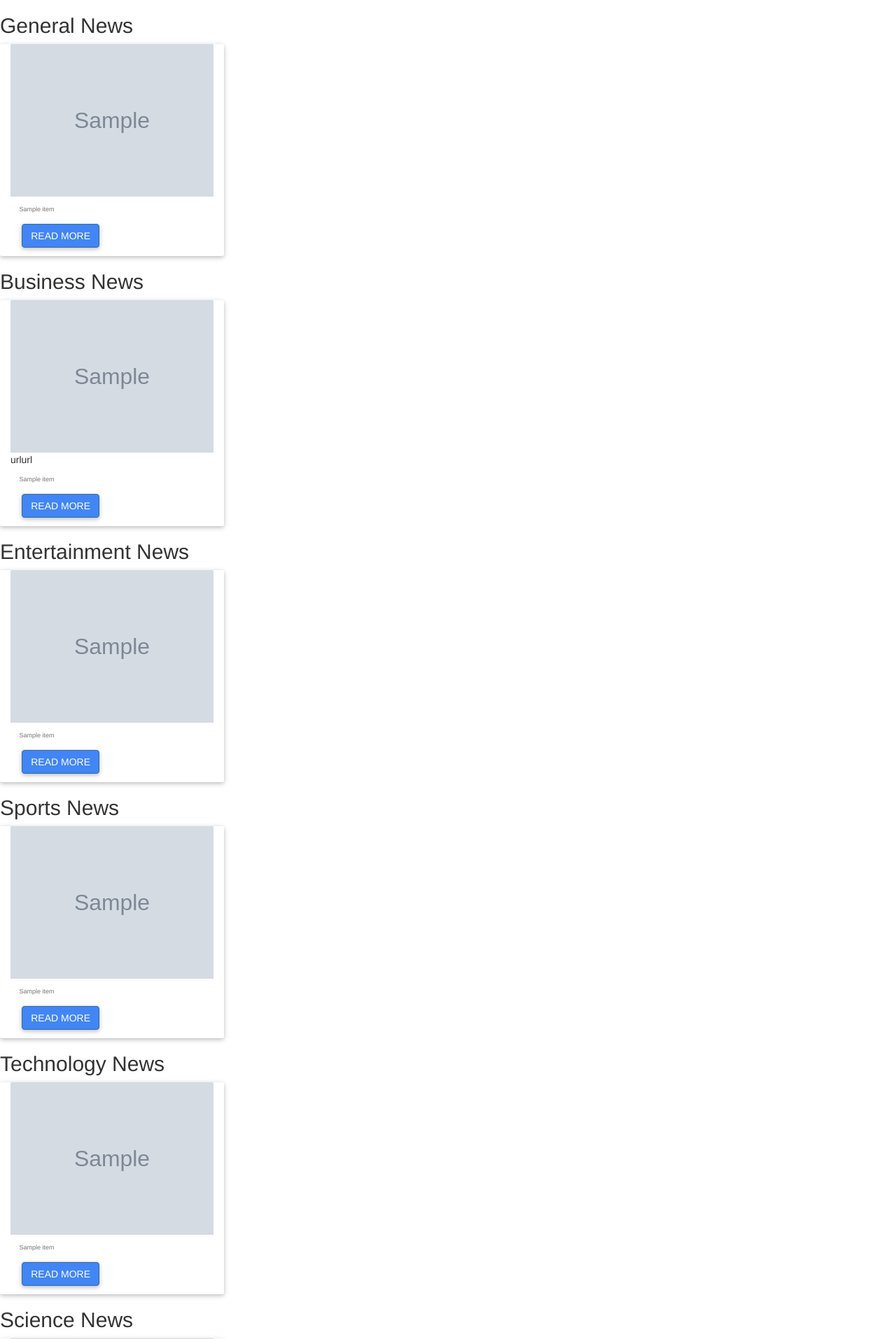
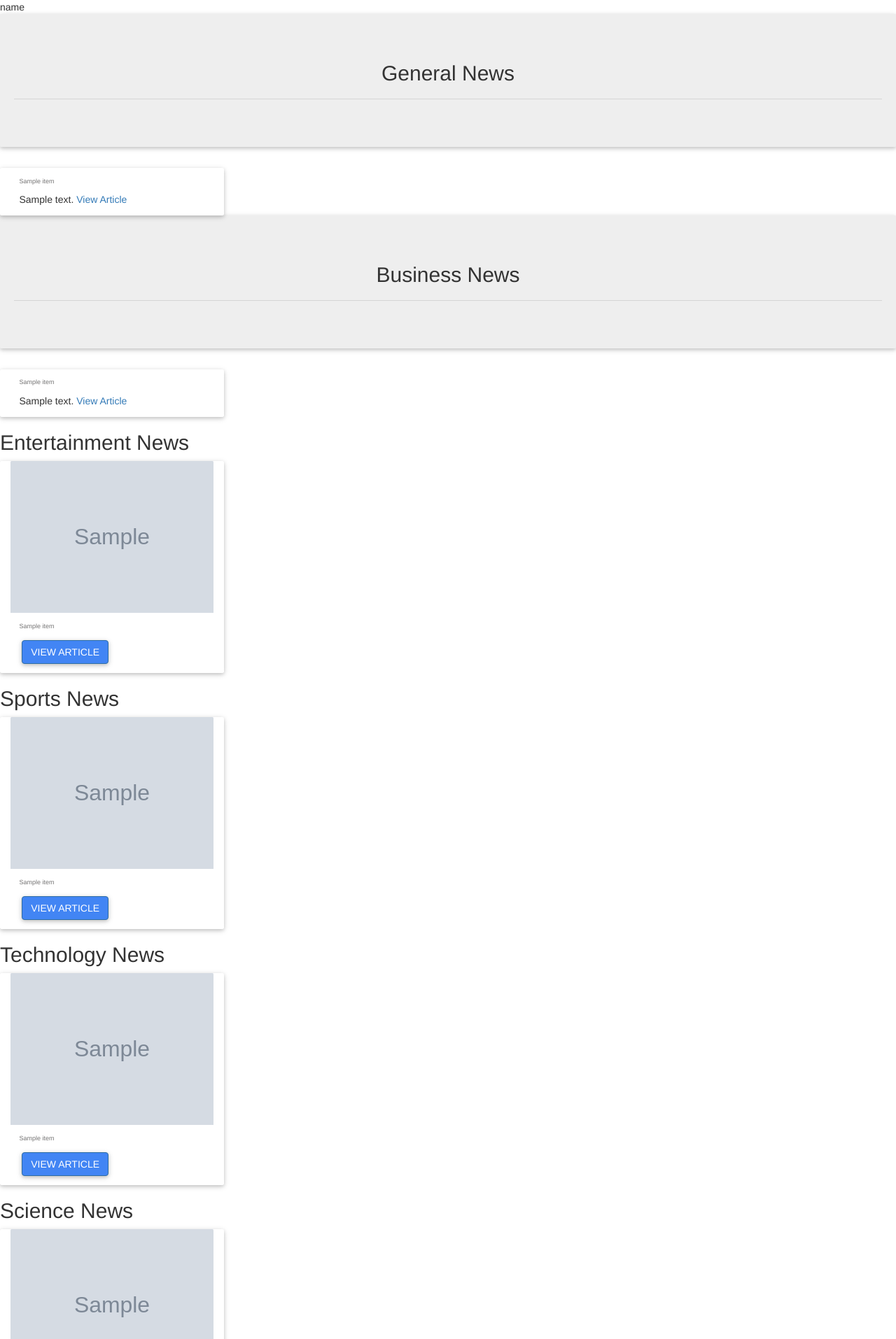
Before and after one commit to alexomaset/News-Highlights, a Flask app: template app/templates/index.html in a window 1280 px wide. Shown: the top 1914 px of the page at 70% size. Run offline with Flask 2, Linux system fonts and the light colour scheme; the template is opened without the code that fills it: most values are stand-ins (such as "Sample title", 1, 10 or a date in 2020); grey boxes marked "Sample" are stand-in pictures; some libraries are stand-ins or nearby versions.

Commit message:
update index file

```diff
--- a/app/__init__.py
+++ b/app/__init__.py
@@ -1,7 +1,7 @@
 
 from flask import Flask
 from flask_bootstrap import Bootstrap
-from .config import config_options
+from config import config_options
 
 bootstrap = Bootstrap()
 
@@ -26,7 +26,7 @@ def create_app(config_name):
 
        # setting the config
 
-   #from .requests import configure_request
-    #configure_request(app)
+    from .requests import configure_request
+    configure_request(app)
 
     return app
--- a/app/templates/index.html
+++ b/app/templates/index.html
@@ -13,10 +13,35 @@
 <link rel="stylesheet" href="{{url_for('static',filename='css/index.css')}}">
 {% endblock %}
 {% block content %}
+
+name
+<!-- sone stuff -->
+
+<!-- <div class="nav-scroller py-1 mb-2">
+    <nav class="nav d-flex justify-content-between">
+      <a class="p-2 text-muted" href="#">World</a>
+      <a class="p-2 text-muted" href="#">U.S.</a>
+      <a class="p-2 text-muted" href="#">Technology</a>
+      <a class="p-2 text-muted" href="#">Design</a>
+    </nav>
+  </div>
+
+  <div class="jumbotron p-4 p-md-5 text-white rounded bg-dark">
+    <div class="col-md-6 px-0">
+      <h1 class="display-4 font-italic">Title of a longer featured blog post</h1>
+      <p class="lead my-3">Multiple lines of text that form the lede, informing new readers quickly and efficiently about what’s most interesting in this post’s contents.</p>
+      <p class="lead mb-0"><a href="#" class="text-white font-weight-bold">Continue reading...</a></p>
+    </div>
+  </div> -->
+
+<!-- some stuff ends here -->
     <!-- <ul>
         {{macro.displaySources(sources)}}
     </ul> -->
-<h2>General News</h2>
+    <div class="jumbotron">
+        <h2 style="text-align: center">General News</h2><hr>
+    </div>
+
 <!-- Card -->
 <div class="container-fluid">
     <div class="row">
@@ -24,15 +49,17 @@
         <div class="card col-md-3">
 
             <!-- Card image -->
-            <img class="card-img-top" src="{{item.urlToImage}}" alt="Card image cap">
+            <!-- <img class="card-img-top" src="{{item.urlToImage}}" alt="Card image cap"> -->
 
             <!-- Card content -->
             <div class="card-body">
 
               <!-- Text -->
-              <p class="card-text">{{item.title}}</p>
+              <p class="card-text">{{item.name}}</p>
+                    {{item.description}}
               <!-- Button -->
-              <a href="{{item.url}}" class="btn btn-primary">Read More</a>
+              <!-- <a href="{{item.description}}" class="btn btn-primary">View Article</a> -->
+              <a href="/articles/{{item.id}}">View Article</a>
 
             </div>
     </div>
@@ -40,7 +67,10 @@
 </div>
 </div>
 
-<h2>Business News</h2>
+<div class="jumbotron">
+    <h2 style="text-align: center">Business News</h2><hr>
+</div>
+
 <!-- Card -->
 <div class="container-fluid">
 <div class="row">
@@ -48,21 +78,31 @@
     <div class="card col-md-3">
 
         <!-- Card image -->
-            <img class="card-img-top" src="{{item.urlToImage}}" alt="Card image cap">
+        <!-- <img class="card-img-top" src="{{item.urlToImage}}" alt="Card image cap"> -->
 
-            <!-- Card content -->urlurl
+        <!-- Card content -->
         <div class="card-body">
 
           <!-- Text -->
-              <p class="card-text">{{item.title}}</p>
+          <p class="card-text">{{item.name}}</p>
+                {{item.description}}
           <!-- Button -->
-              <a href="{{item.url}}" class="btn btn-primary">Read More</a>
+          <!-- <a href="{{item.description}}" class="btn btn-primary">View Article</a> -->
+          <a href="/articles/{{item.id}}">View Article</a>
 
         </div>
 </div>
 {%endfor%}
 </div>
 </div>
+
+
+
+
+
+
+
+
 
 <h2>Entertainment News</h2>
 <!-- Card -->
@@ -80,7 +120,7 @@
               <!-- Text -->
               <p class="card-text">{{item.title}}</p>
               <!-- Button -->
-              <a href="{{item.url}}" class="btn btn-primary">Read More</a>
+              <a href="{{item.description}}" class="btn btn-primary">View Article</a>
 
             </div>
     </div>
@@ -104,7 +144,7 @@
               <!-- Text -->
               <p class="card-text">{{item.title}}</p>
               <!-- Button -->
-              <a href="{{item.url}}" class="btn btn-primary">Read More</a>
+              <a href="{{item.description}}" class="btn btn-primary">View Article</a>
 
             </div>
     </div>
@@ -128,7 +168,7 @@
               <!-- Text -->
               <p class="card-text">{{item.title}}</p>
               <!-- Button -->
-              <a href="{{item.url}}" class="btn btn-primary">Read More</a>
+              <a href="{{item.description}}" class="btn btn-primary">View Article</a>
 
             </div>
     </div>
@@ -152,7 +192,7 @@
               <!-- Text -->
               <p class="card-text">{{item.title}}</p>
               <!-- Button -->
-              <a href="{{item.url}}" class="btn btn-primary">Read More</a>
+              <a href="{{item.description}}" class="btn btn-primary">View Article</a>
 
             </div>
     </div>
@@ -176,7 +216,7 @@
               <!-- Text -->
               <p class="card-text">{{item.title}}</p>
               <!-- Button -->
-              <a href="{{item.url}}" class="btn btn-primary">Read More</a>
+              <a href="{{item.description}}" class="btn btn-primary">View Article</a>
 
             </div>
     </div>
```
Also changed, not shown: app/config.py (deleted, +0 -25 lines), app/main/views.py (+19 -13 lines), app/requests.py (+56 -48 lines), app/templates/articles.html (+14 -4 lines), config.py (added, +30 -0 lines), app/static/index.css (added), 1 other file. Lines whose indentation alone changed are shown as unchanged.
